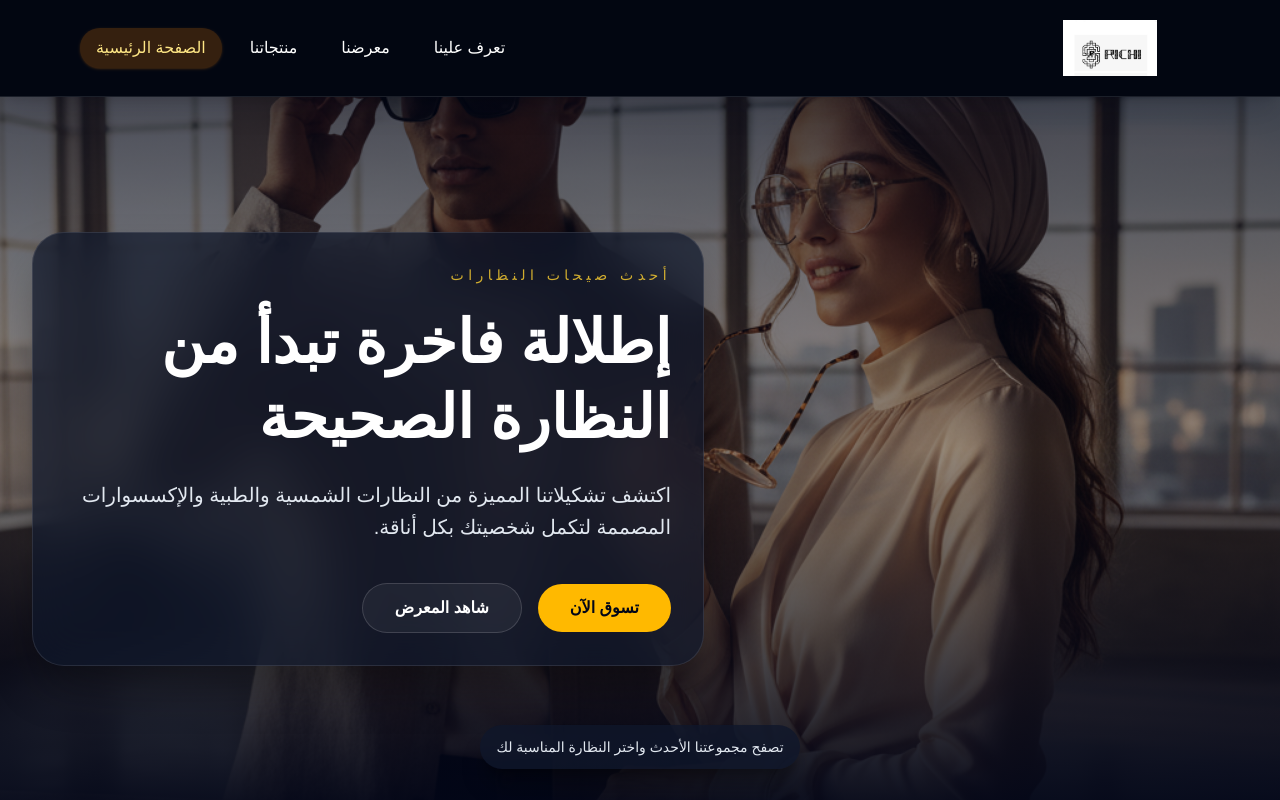
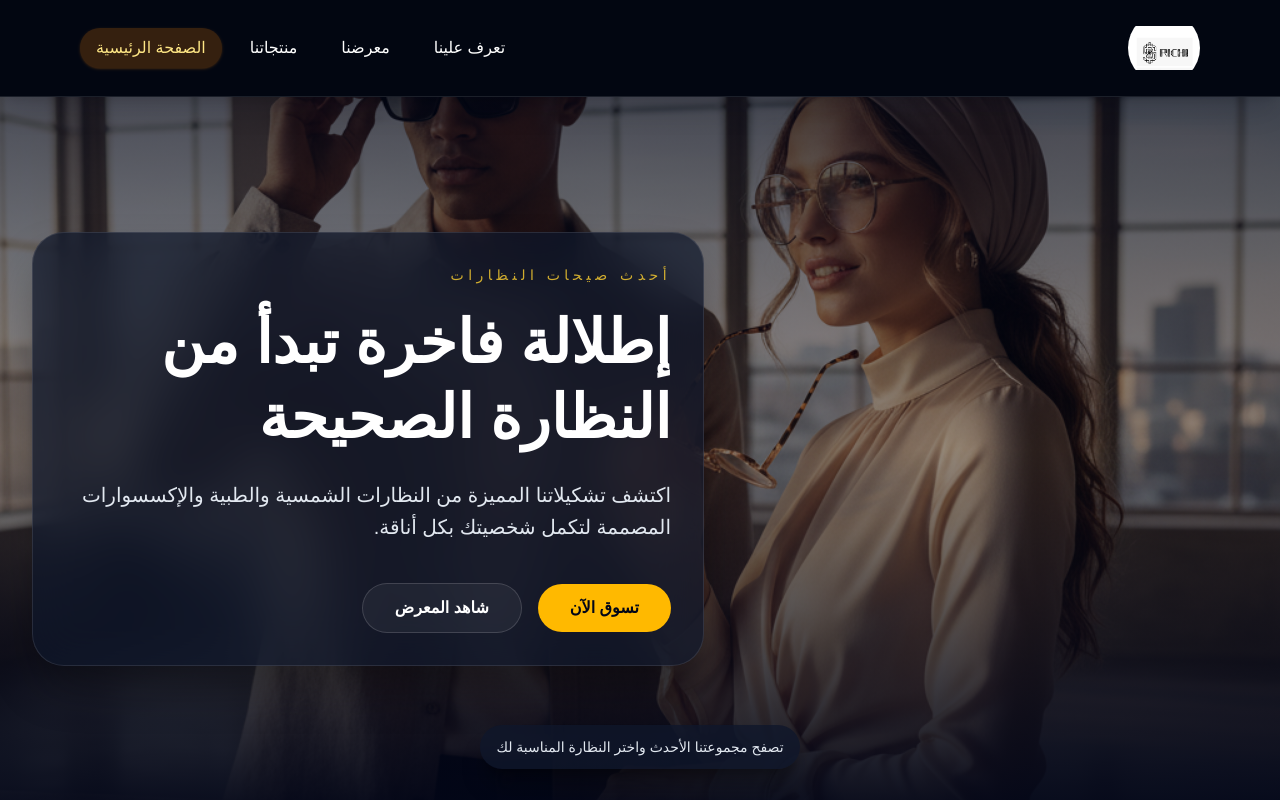
Before and after one commit to ahmedfathy112/Richi-Glasses, a Next.js app: page / in a window 1280 px wide. Shown: the top 800 px of the page. Built offline with nearby package versions, Linux system fonts and the light colour scheme.

Commit message:
update in logo shape

```diff
--- a/src/app/components/NavBar.js
+++ b/src/app/components/NavBar.js
@@ -36,7 +36,7 @@ const NavBar = () => {
             <Image
               src={Logo}
               alt="شعار الموقع"
-              className="h-14 w-[180px] rounded-2xl object-contain"
+              className="h-18 w-18 rounded-full object-contain"
             />
           </Link>
 
```
